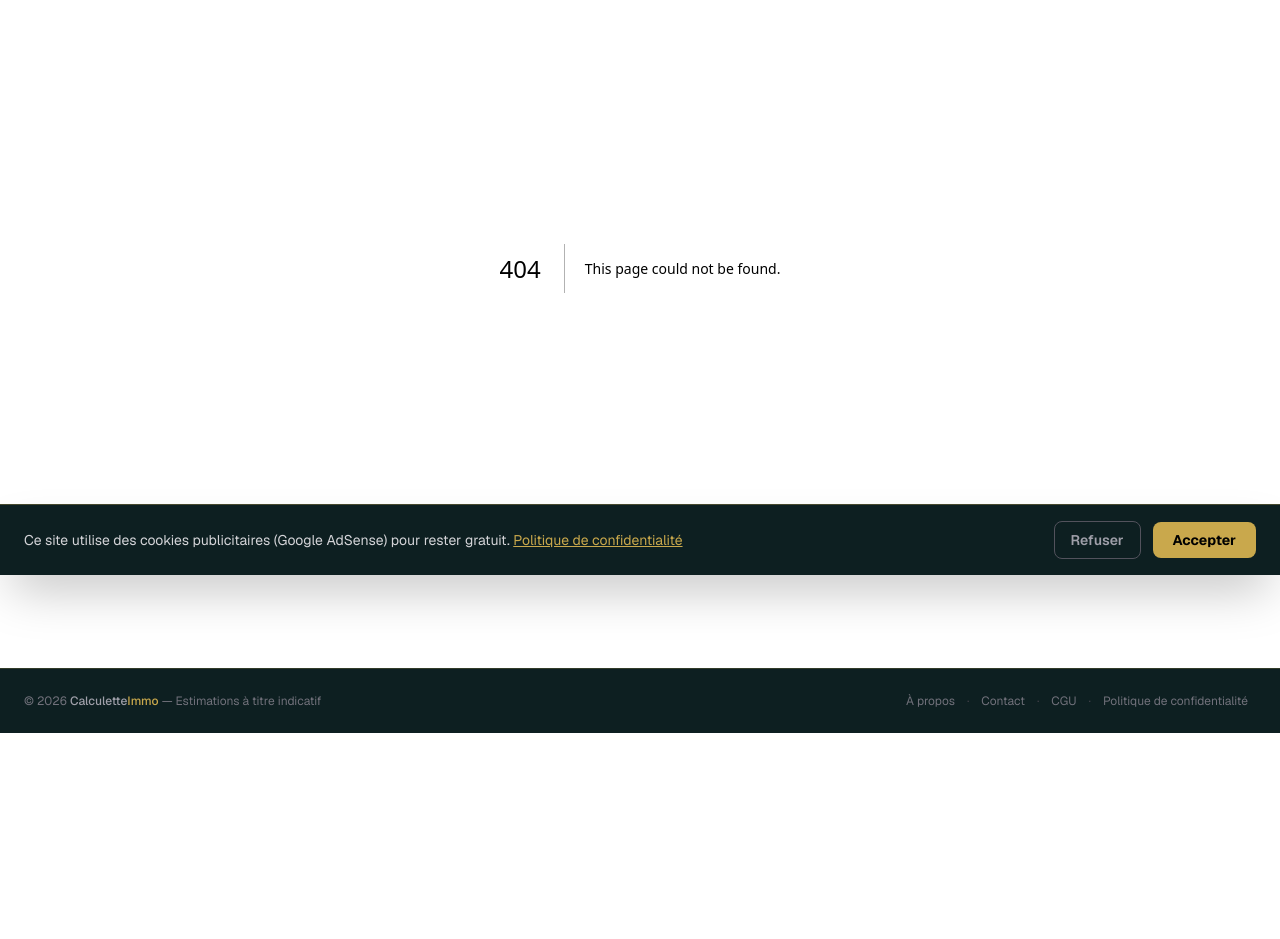
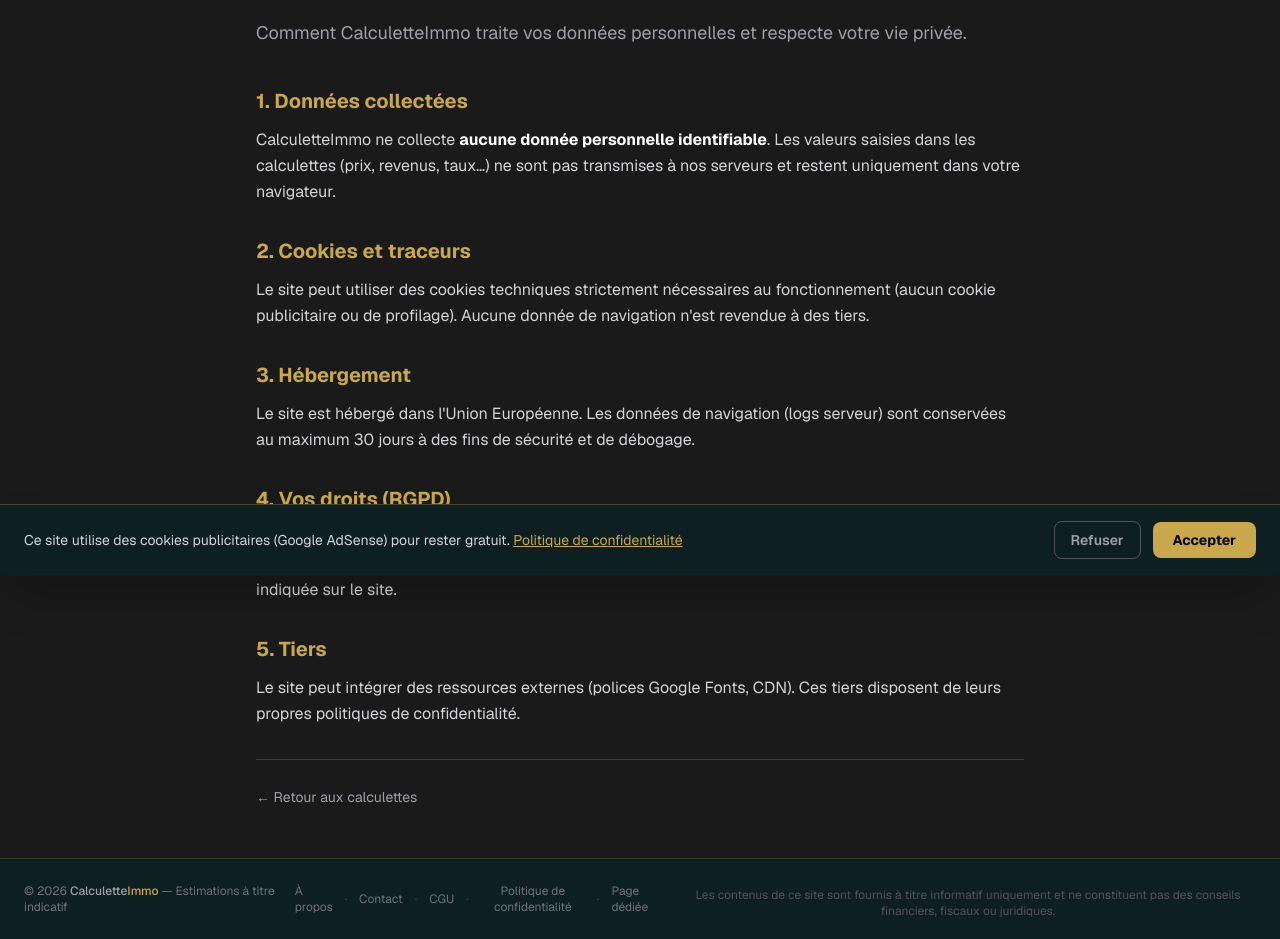
Before and after one commit to FrederickChenot/calculetteimmo-nextjs, a Next.js app: page /politique-confidentialite in a window 1280 px wide. Before the commit this address had no page. Shown: the part 225-1164 px from the top of the page. Before the commit the page ends 958 px from the top, so only its background shows below. Built offline with nearby package versions, Linux system fonts and the light colour scheme.

Commit message:
AdSense: 3 articles, politique confidentialite page, robots admin, disclaimer

```diff
--- a/app/components/Footer.js
+++ b/app/components/Footer.js
@@ -156,7 +156,14 @@ export default function Footer() {
             >
               Politique de confidentialité
             </button>
+            <span className="text-zinc-700">·</span>
+            <a href="/politique-confidentialite" className="hover:text-[#C9A84C] transition-colors px-2 py-1 rounded hover:bg-[#C9A84C]/10">
+              Page dédiée
+            </a>
           </nav>
+          <p className="text-xs text-zinc-600 mt-2 text-center max-w-xl mx-auto">
+            Les contenus de ce site sont fournis à titre informatif uniquement et ne constituent pas des conseils financiers, fiscaux ou juridiques.
+          </p>
         </div>
       </footer>
 
--- /dev/null
+++ b/app/politique-confidentialite/page.js
@@ -0,0 +1,77 @@
+import Link from "next/link";
+
+export const metadata = {
+  title: "Politique de confidentialité",
+  description: "Politique de confidentialité de CalculetteImmo : données collectées, cookies, hébergement et vos droits RGPD.",
+};
+
+export default function PolitiqueConfidentialite() {
+  return (
+    <main className="flex-1 px-4 py-12 sm:px-6">
+      <div className="mx-auto max-w-3xl">
+        <div className="mb-10">
+          <span className="inline-block bg-[#C9A84C]/10 text-[#C9A84C] text-xs font-semibold uppercase tracking-widest px-3 py-1 rounded-full mb-4">
+            Légal
+          </span>
+          <h1 className="text-3xl sm:text-4xl font-bold text-white leading-tight mb-4">
+            Politique de confidentialité
+          </h1>
+          <p className="text-zinc-400 text-lg leading-relaxed">
+            Comment CalculetteImmo traite vos données personnelles et respecte votre vie privée.
+          </p>
+        </div>
+
+        <article className="space-y-8 text-zinc-300 leading-relaxed">
+          <section>
+            <h2 className="text-xl font-bold text-[#C9A84C] mb-3">1. Données collectées</h2>
+            <p>
+              CalculetteImmo ne collecte <strong className="text-white">aucune donnée personnelle identifiable</strong>. Les
+              valeurs saisies dans les calculettes (prix, revenus, taux…) ne sont pas transmises à nos
+              serveurs et restent uniquement dans votre navigateur.
+            </p>
+          </section>
+
+          <section>
+            <h2 className="text-xl font-bold text-[#C9A84C] mb-3">2. Cookies et traceurs</h2>
+            <p>
+              Le site peut utiliser des cookies techniques strictement nécessaires au fonctionnement
+              (aucun cookie publicitaire ou de profilage). Aucune donnée de navigation n'est revendue
+              à des tiers.
+            </p>
+          </section>
+
+          <section>
+            <h2 className="text-xl font-bold text-[#C9A84C] mb-3">3. Hébergement</h2>
+            <p>
+              Le site est hébergé dans l'Union Européenne. Les données de navigation (logs serveur)
+              sont conservées au maximum 30 jours à des fins de sécurité et de débogage.
+            </p>
+          </section>
+
+          <section>
+            <h2 className="text-xl font-bold text-[#C9A84C] mb-3">4. Vos droits (RGPD)</h2>
+            <p>
+              Conformément au Règlement Général sur la Protection des Données (UE 2016/679), vous
+              disposez d'un droit d'accès, de rectification et d'effacement. Pour exercer ces droits,
+              contactez-nous à l'adresse indiquée sur le site.
+            </p>
+          </section>
+
+          <section>
+            <h2 className="text-xl font-bold text-[#C9A84C] mb-3">5. Tiers</h2>
+            <p>
+              Le site peut intégrer des ressources externes (polices Google Fonts, CDN). Ces tiers
+              disposent de leurs propres politiques de confidentialité.
+            </p>
+          </section>
+
+          <div className="pt-6 border-t border-[#2a4a4d]">
+            <Link href="/" className="text-sm text-zinc-400 hover:text-[#C9A84C] transition-colors">
+              ← Retour aux calculettes
+            </Link>
+          </div>
+        </article>
+      </div>
+    </main>
+  );
+}
--- a/app/sitemap.js
+++ b/app/sitemap.js
@@ -15,5 +15,6 @@ export default function sitemap() {
     { url: `${base}/blog/rendement-locatif-net-net`, lastModified: now, changeFrequency: "monthly", priority: 0.7 },
     { url: `${base}/blog/bitcoin-investissement-long-terme`, lastModified: now, changeFrequency: "monthly", priority: 0.7 },
     { url: `${base}/blog/apport-personnel-achat-immobilier`, lastModified: now, changeFrequency: "monthly", priority: 0.7 },
+    { url: `${base}/politique-confidentialite`, lastModified: now, changeFrequency: "yearly", priority: 0.3 },
   ];
 }
```
Also changed, not shown: public/robots.txt.
